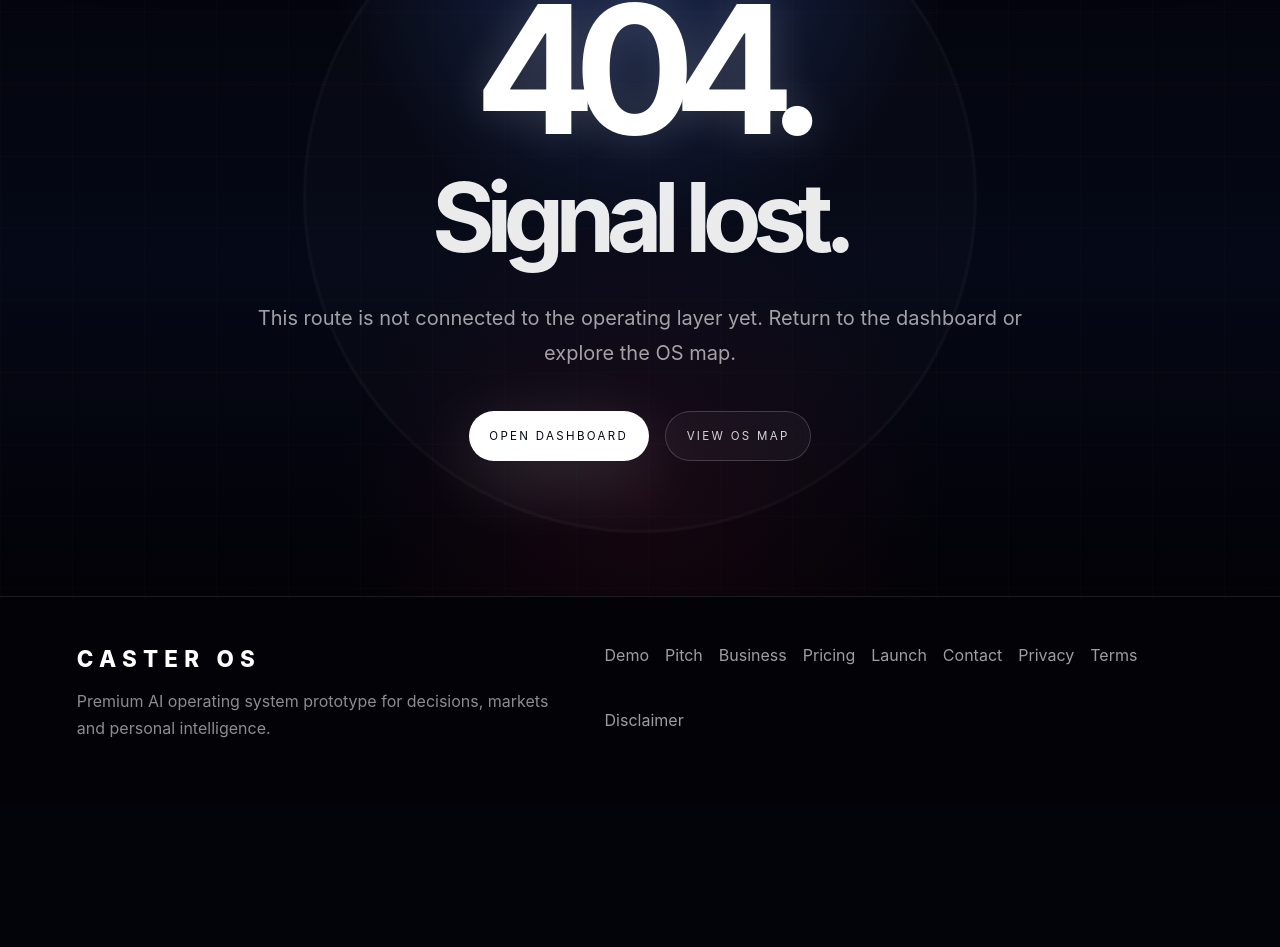
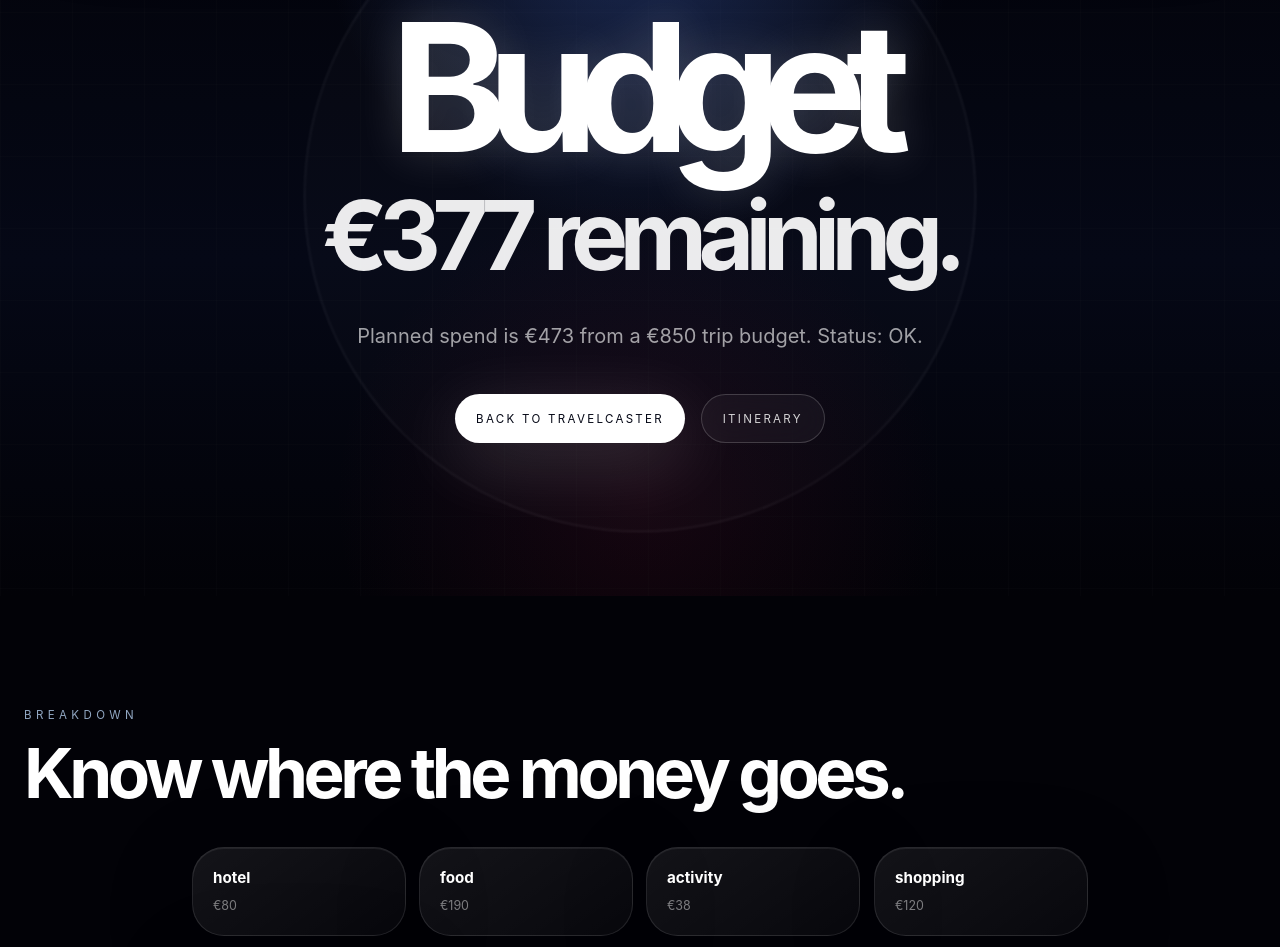
Before and after one commit to vv-glitchhub/Caster-hub, a Next.js app: page /apps/travelcaster/budget in a window 1280 px wide. Before the commit this address had no page. Shown: the part 204-1151 px from the top of the page. Before the commit the page ends 1010 px from the top, so only its background shows below. Built offline with nearby package versions, Linux system fonts and the light colour scheme.

Commit message:
Add Travelcaster budget workspace page

```diff
--- /dev/null
+++ b/app/apps/travelcaster/budget/page.tsx
@@ -0,0 +1,66 @@
+import MotionSurface from '../../../../components/MotionSurface'
+import { calculateTripBudget } from '../../../../lib/travelcaster-engine'
+
+const items = [
+  { title: 'Hotel champagne reset', type: 'hotel' as const, cost: 80, durationMinutes: 90, priority: 'high' as const },
+  { title: 'Tasting menu with wine pairing', type: 'food' as const, cost: 190, durationMinutes: 180, priority: 'high' as const },
+  { title: 'Cat cafe', type: 'activity' as const, cost: 18, durationMinutes: 75, priority: 'high' as const },
+  { title: 'Museum', type: 'activity' as const, cost: 20, durationMinutes: 150, priority: 'medium' as const },
+  { title: 'Shopping', type: 'shopping' as const, cost: 120, durationMinutes: 120, priority: 'medium' as const },
+  { title: 'Local routes', type: 'route' as const, cost: 45, durationMinutes: 60, priority: 'medium' as const }
+]
+
+const budget = calculateTripBudget(items, 850)
+
+export default function TravelcasterBudgetPage() {
+  return (
+    <main className="home-page">
+      <section className="home-hero">
+        <div className="home-bg" />
+        <div className="home-grid" />
+        <div className="home-orb" />
+        <div className="home-hero-inner">
+          <p className="home-eyebrow">Travelcaster Budget</p>
+          <h1 className="home-title">Budget</h1>
+          <h2 className="home-subtitle">€{budget.remaining} remaining.</h2>
+          <p className="home-lead">Planned spend is €{budget.planned} from a €{budget.budget} trip budget. Status: {budget.status}.</p>
+          <div className="home-actions">
+            <a className="primary-button" href="/apps/travelcaster">Back to Travelcaster</a>
+            <a className="secondary-button" href="/apps/travelcaster/itinerary">Itinerary</a>
+          </div>
+        </div>
+      </section>
+
+      <section className="home-section">
+        <div className="home-container">
+          <p className="section-label">Breakdown</p>
+          <h2 className="section-title">Know where the money goes.</h2>
+          <div className="home-highlight-grid">
+            {Object.entries(budget.byType).map(([type, value]) => (
+              <MotionSurface key={type} className="home-highlight-card">
+                <p className="home-card-title">{type}</p>
+                <p className="home-card-text">€{value}</p>
+              </MotionSurface>
+            ))}
+          </div>
+        </div>
+      </section>
+
+      <section className="home-section">
+        <div className="home-container">
+          <p className="section-label">Items</p>
+          <h2 className="section-title">Planned costs.</h2>
+          <div className="home-module-grid">
+            {items.map((item) => (
+              <MotionSurface key={item.title} className="home-module-card min-h-0">
+                <p className="home-module-label">{item.type}</p>
+                <h3 className="home-module-title">{item.title}</h3>
+                <p className="home-module-text">€{item.cost}</p>
+              </MotionSurface>
+            ))}
+          </div>
+        </div>
+      </section>
+    </main>
+  )
+}
```
